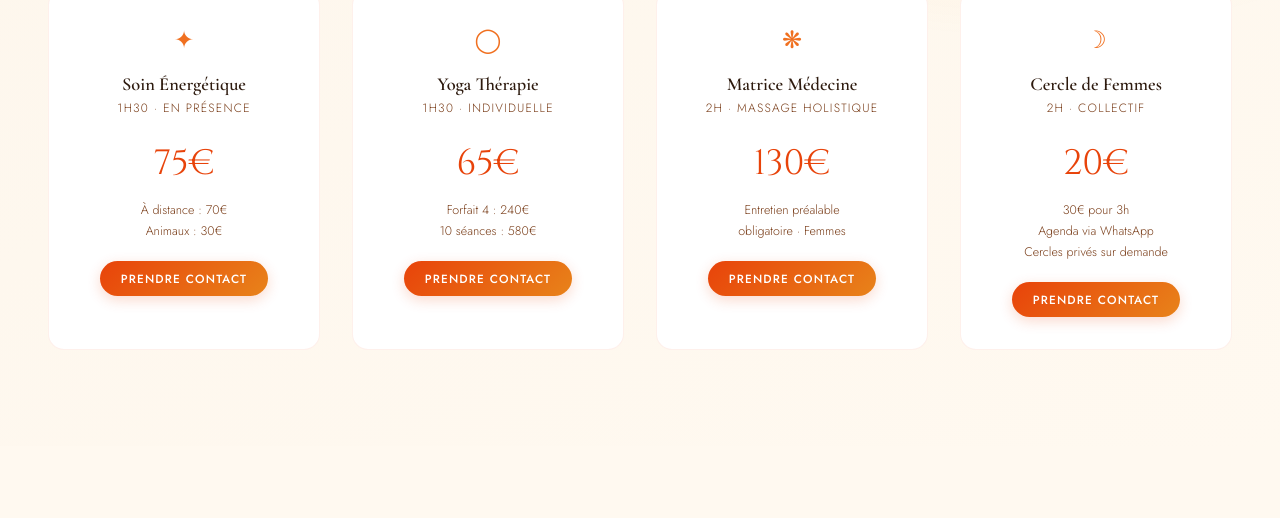
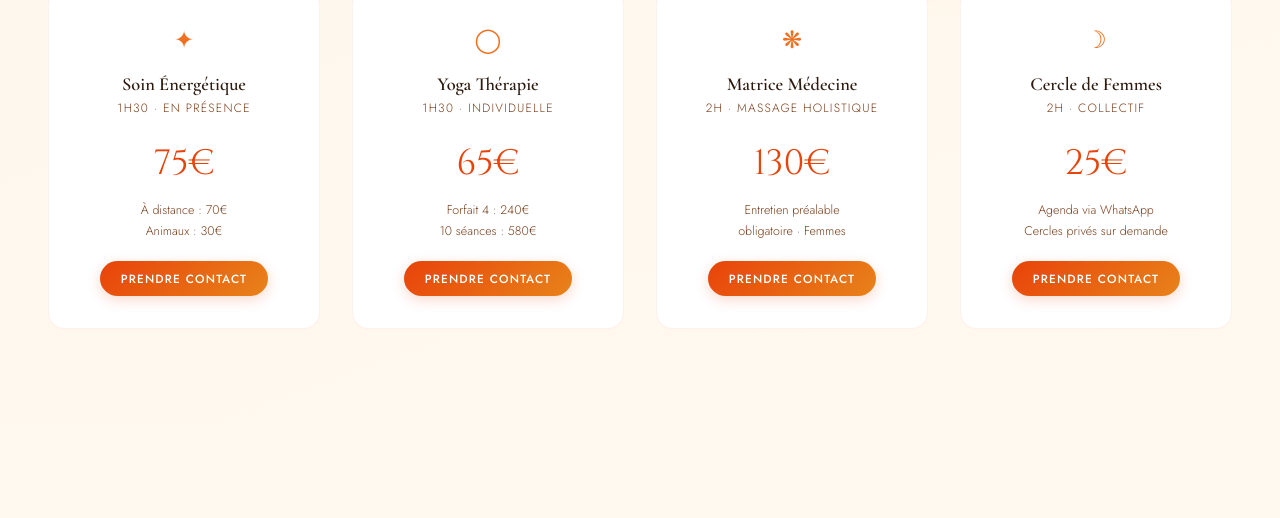
Before and after one commit to Gagatou/vibrationl.github.io, a plain HTML site: page index.html in a window 1280 px wide. Shown: the part 2529-3047 px from the top of the page. Drawn offline with nearby package versions, Linux system fonts and the light colour scheme.

Commit message:
Tarif Cercle de Femmes : 25€, suppression de l'option 3h

```diff
--- a/index.html
+++ b/index.html
@@ -1140,8 +1140,8 @@
           <span class="tarif-icon">☽</span>
           <div class="tarif-name">Cercle de Femmes</div>
           <div class="tarif-duration">2h · Collectif</div>
-          <div class="tarif-price">20€</div>
-          <div class="tarif-extra">30€ pour 3h<br/>Agenda via WhatsApp<br/>Cercles privés sur demande</div>
+          <div class="tarif-price">25€</div>
+          <div class="tarif-extra">Agenda via WhatsApp<br/>Cercles privés sur demande</div>
           <a class="btn-tarif-contact" href="https://wa.me/33621972095?text=Bonjour%20Claudine%20%F0%9F%8C%99%20Je%20souhaite%20rejoindre%20le%20Cercle%20de%20Femmes." target="_blank" rel="noopener noreferrer">Prendre contact</a>
         </div>
 
```
